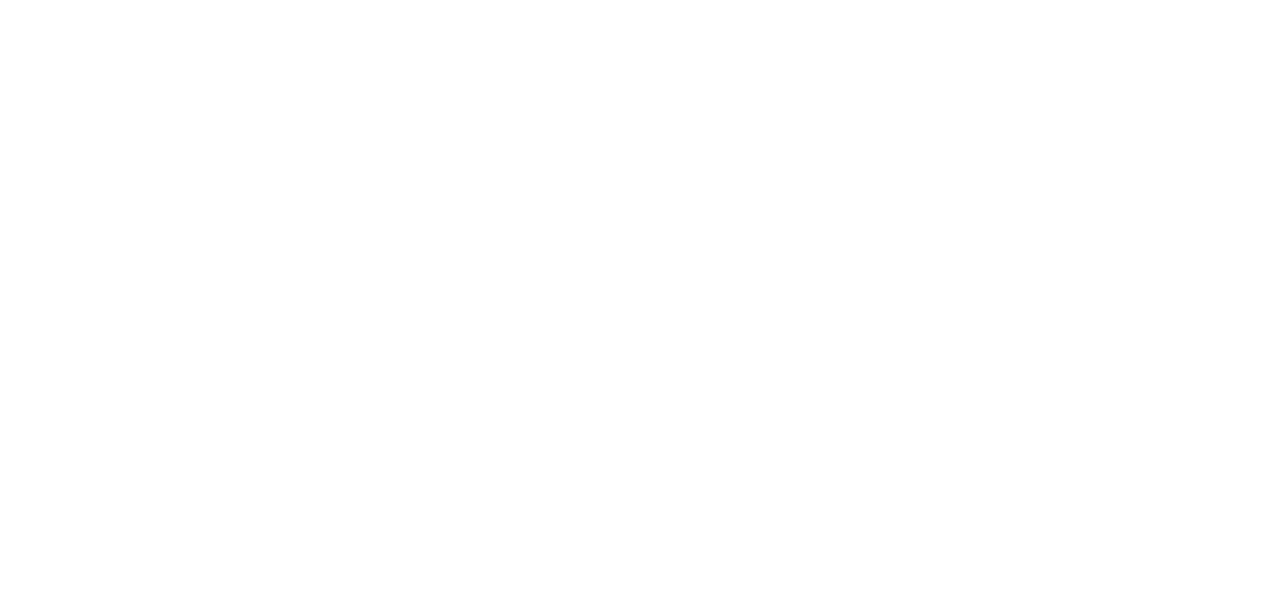
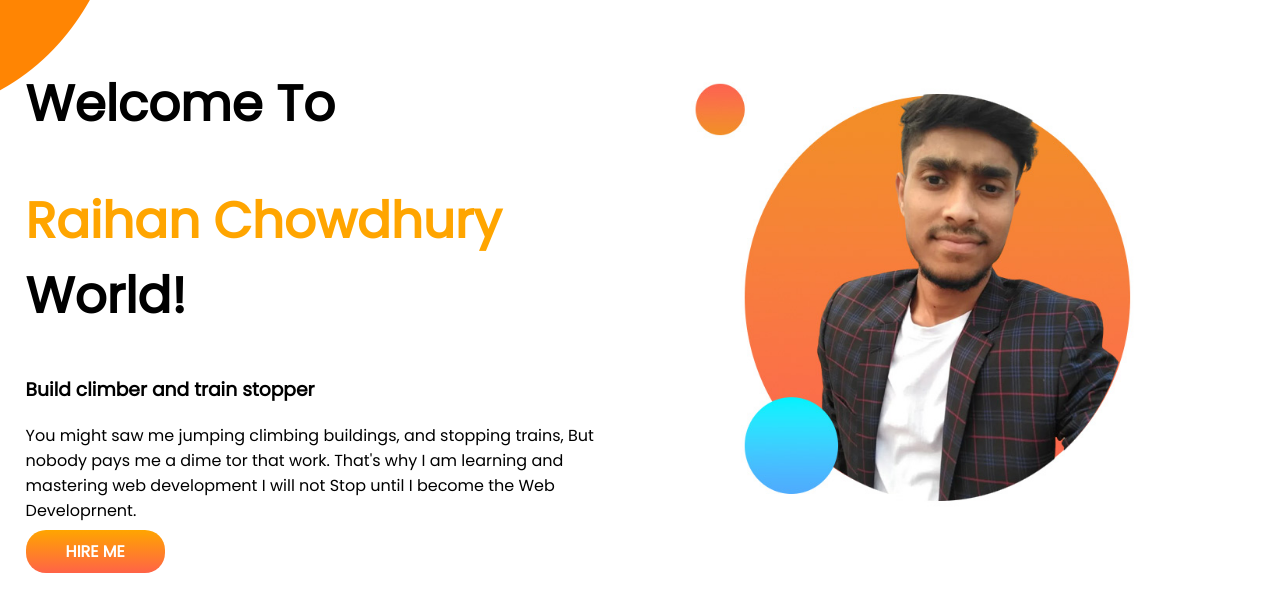
Before and after one commit to raihanchowdhury123/devoloper-portfolio, a plain HTML site: page index.html in a window 1280 px wide. Drawn offline with Linux system fonts and the light colour scheme.

Commit message:
top banner added

```diff
--- a/index.html
+++ b/index.html
@@ -1,14 +1,35 @@
 <!DOCTYPE html>
 <html lang="en">
+
 <head>
     <meta charset="UTF-8">
     <meta http-equiv="X-UA-Compatible" content="IE=edge">
     <meta name="viewport" content="width=device-width, initial-scale=1.0">
     <title>Raihan portfolio</title>
+    <link rel="preconnect" href="https://fonts.gstatic.com" crossorigin>
+    <link href="https://fonts.googleapis.com/css2?family=Poppins&display=swap" rel="stylesheet">
     <link rel="stylesheet" href="style.css">
 
 </head>
+
 <body>
+    <section class="top-banner">
+        <div class="half-width">
+            <h1>Welcome To</h1>
+            <h1><span class="orange-color">Raihan Chowdhury</span> World!</h1>
+            <h3>Build climber and train stopper</h3>
+            <p>You might saw me jumping climbing buildings, and stopping trains, But nobody pays me a dime tor that
+                work.
+                That's why I am learning and mastering web development I will not Stop until I become the Web
+                Developrnent.
+            </p>
+            <a class="link-button" target="_blank" href="https://www.linkedin.com/in/raihan-chowdhury-232a711b6/">HIRE
+                ME</a>
+        </div>
+        <div class="half-width">
+            <img src="image/profil.jpg" alt="">
+        </div>
+    </section>
+</body>
 
-</body>
 </html>
--- a/style.css
+++ b/style.css
@@ -0,0 +1,40 @@
+body {
+    font-family: 'Poppins', sans-serif;
+    margin: 0%;
+}
+
+h1 {
+    font-size: 50px;
+}
+
+.orange-color {
+    color: orange;
+}
+
+section {
+    display: flex;
+}
+
+.half-width {
+    width: 50%;
+    padding: 2%;
+
+}
+
+.half-width img {
+    width: 100%;
+}
+
+.link-button {
+    text-decoration: none;
+    background-image: linear-gradient(orange, tomato);
+    padding: 10px 40px;
+    color: white;
+    font-weight: 700;
+    border-radius: 20px;
+}
+
+.top-banner {
+    background-image: url(image/top.png);
+    background-repeat: no-repeat;
+}
```
Also changed, not shown: image/111.png (added), image/12-removebg-preview.png (added), image/IMG_20220617_194145.jpg (added), image/profil.jpg (added), image/profile 11.jpg (added), image/top.png (added), profile 11.png (added).
